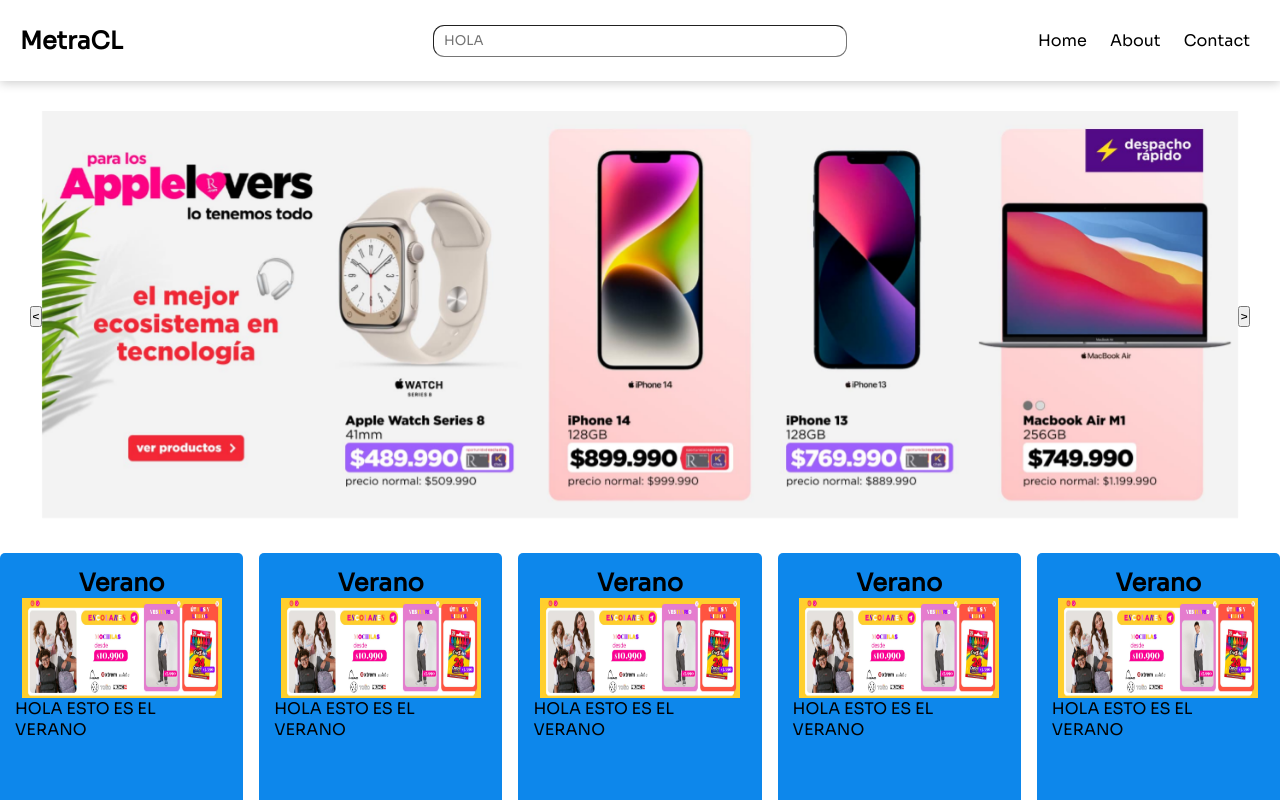
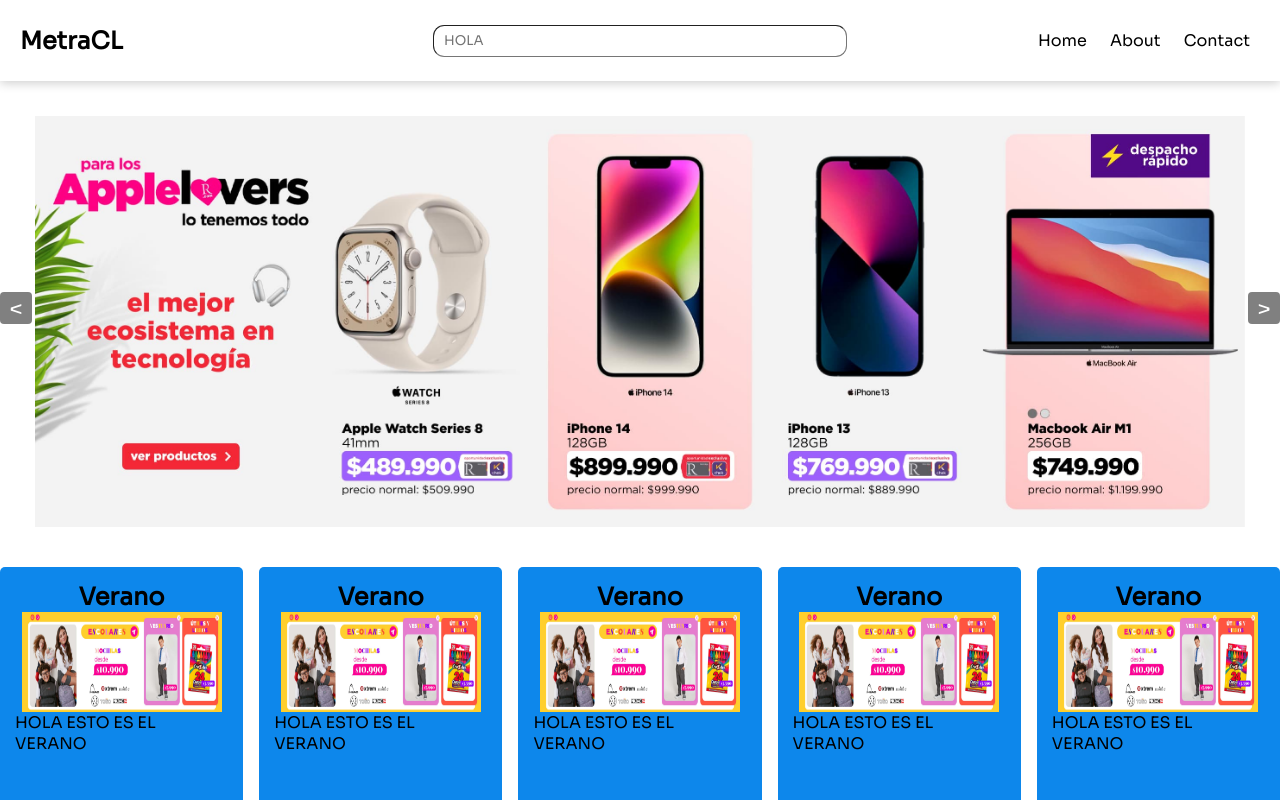
Before and after one commit to imanuel96i/react-full-stack, a React (Create React App) app: page / in a window 1280 px wide. Shown: the top 800 px of the page. Built offline with nearby package versions, Linux system fonts and the light colour scheme.

Commit message:
Carousel botones

```diff
--- a/src/components/Carousel.tsx
+++ b/src/components/Carousel.tsx
@@ -28,7 +28,9 @@
   return (
     <>
       <div className="container">
-        <button onClick={antImagen}>{"<"}</button>
+        <button className="ant" onClick={antImagen}>
+          {"<"}
+        </button>
         {images.map((img, index) => {
           return (
             <div className={imagenActual === index ? "slide active" : "slide"}>
@@ -44,7 +46,9 @@
           );
         })}
 
-        <button onClick={sigImagen}>{">"}</button>
+        <button className="sig" onClick={sigImagen}>
+          {">"}
+        </button>
       </div>
     </>
   );
--- a/src/components/css/Carousel.sass
+++ b/src/components/css/Carousel.sass
@@ -6,7 +6,7 @@
     flex-direction: row
     justify-content: center
     align-items: center
-    padding: 30px
+    padding: 35px
     border-radius: 6px
     overflow: hidden
 
@@ -28,3 +28,31 @@
         opacity: 0
 .imgCarousel
     max-width: 100%
+
+.ant,.sig
+    position: absolute
+    transform: translateY(-50%)
+    background: grey
+    color: white
+    width: 1.25rem
+    height: 1.25rem
+    display: grid
+    place-items: center
+    border-color: transparent
+    font-size: 0.9rem
+    border-radius: 0.25rem
+    cursor: pointer
+    transition: all 0.3s linear
+.ant:hover,
+.sig:hover
+    background: hsl(21, 62%, 45%)
+.ant
+    left: 0
+.sig
+    right: 0
+
+@media (min-width: 800px)
+    .ant,.sig
+        width: 2rem
+        height: 2rem
+        font-size: 1.5rem
```
